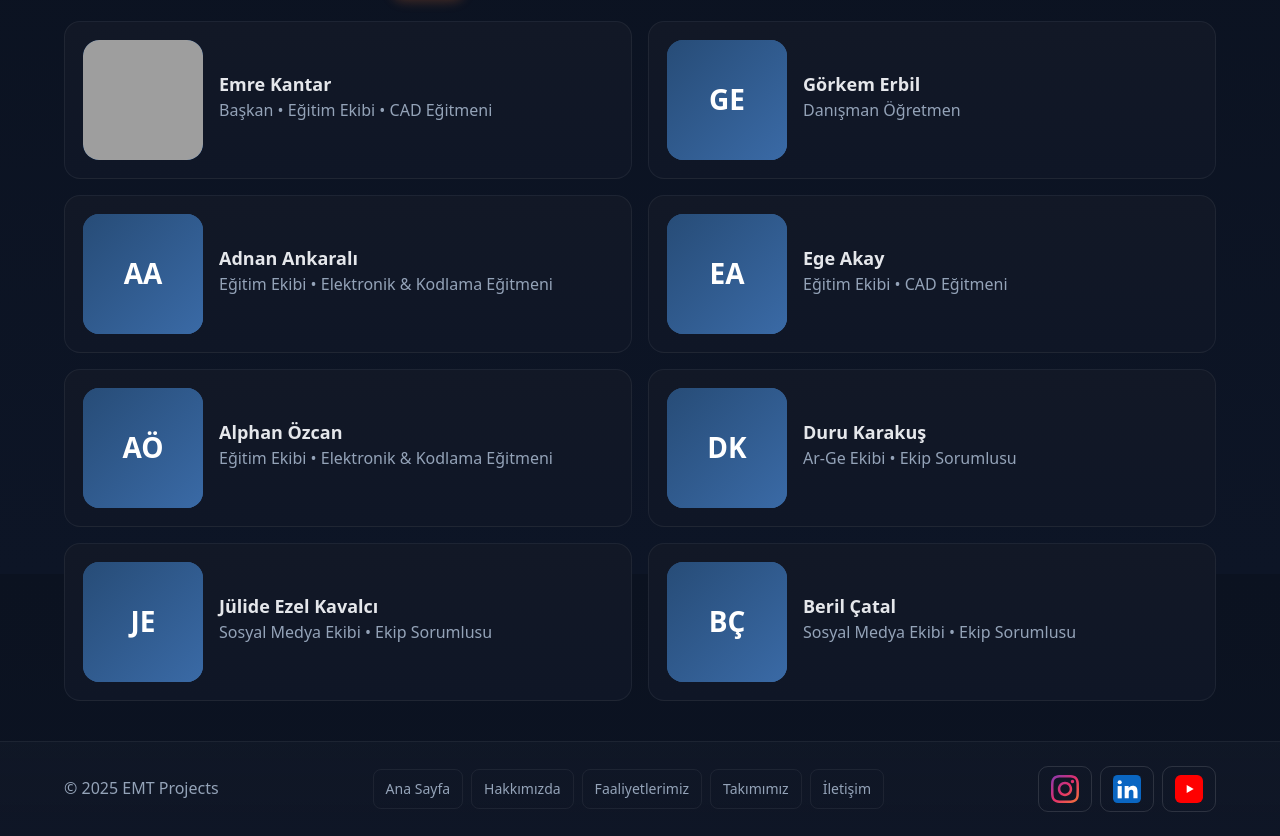
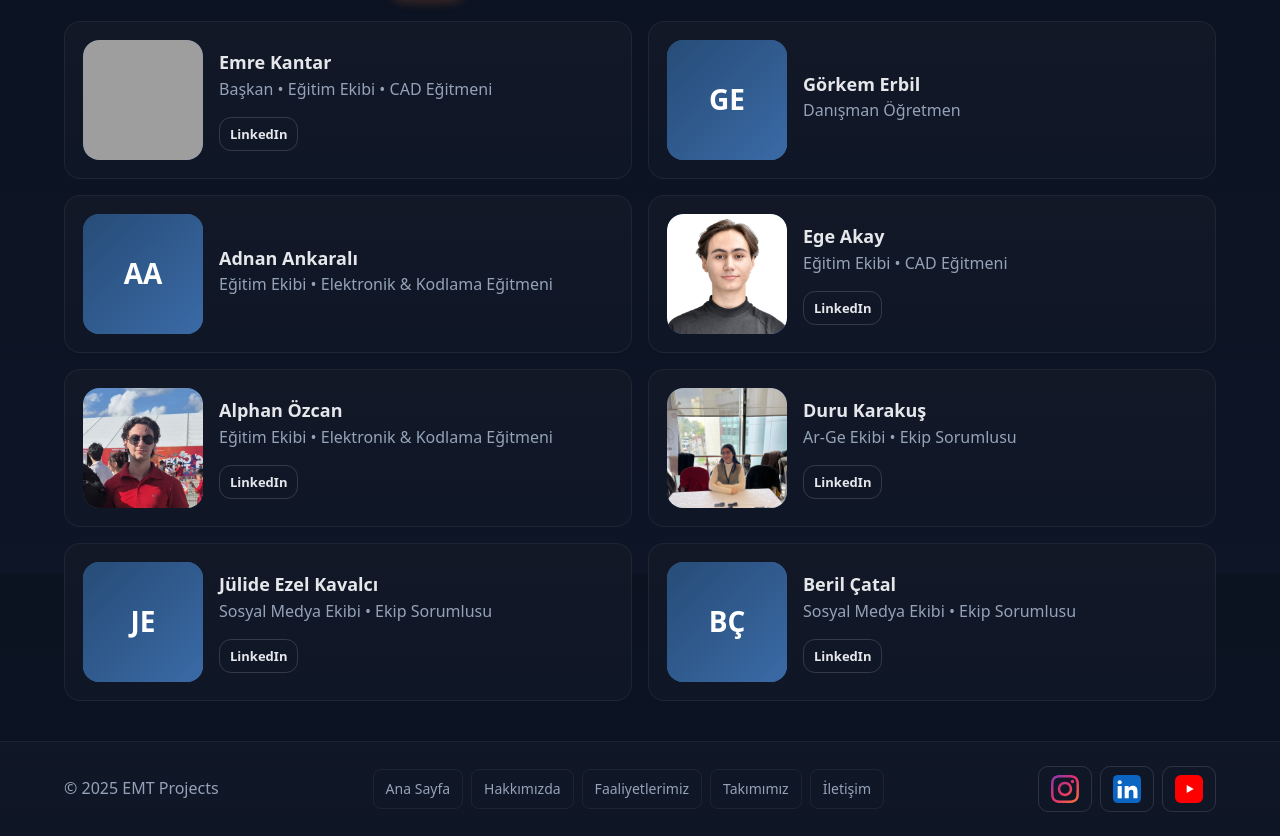
Before and after one commit to emtprojects/emtprojects.net, a plain HTML site: page takimimiz.html in a window 1280 px wide. Shown: the part 1026-1862 px from the top of the page. Drawn offline with Linux system fonts and the light colour scheme; grey boxes are pictures that could not be loaded.

Commit message:
team-card-upload

```diff
--- a/takimimiz.html
+++ b/takimimiz.html
@@ -107,7 +107,7 @@
               <strong>Emre Kantar</strong>
               <div class="role" data-translate="team.members.emre.role">Başkan • Eğitim Ekibi • CAD Eğitmeni</div>
               <div class="bio"></div>
-              <!--<a href="https://www.linkedin.com/in/emre-kantar" target="_blank" rel="noopener" class="cta secondary small" style="margin-top:8px">LinkedIn</a>-->
+              <a href="https://www.linkedin.com/in/emre-kantar" target="_blank" rel="noopener" class="cta secondary small" style="margin-top:8px">LinkedIn</a>
             </div>
           </div>
           <div class="member" data-team="danisman">
@@ -143,7 +143,7 @@
               <strong>Ege Akay</strong>
               <div class="role" data-translate="team.members.ege.role">Eğitim Ekibi • CAD Eğitmeni</div>
               <div class="bio"></div>
-              <!--<a href="#" target="_blank" rel="noopener" class="cta secondary small" style="margin-top:8px">LinkedIn</a>-->
+              <a href="https://www.linkedin.com/in/ege-akay-858201309" target="_blank" rel="noopener" class="cta secondary small" style="margin-top:8px">LinkedIn</a>
             </div>
           </div>
           <div class="member" data-team="egitim">
@@ -155,19 +155,19 @@
               <strong>Alphan Özcan</strong>
               <div class="role" data-translate="team.members.alphan.role">Eğitim Ekibi • Elektronik & Kodlama Eğitmeni</div>
               <div class="bio"></div>
-              <!--<a href="#" target="_blank" rel="noopener" class="cta secondary small" style="margin-top:8px">LinkedIn</a>-->
+              <a href="https://www.linkedin.com/in/alphan-%C3%B6zcan-38a5a120b" target="_blank" rel="noopener" class="cta secondary small" style="margin-top:8px">LinkedIn</a>
             </div>
           </div>
           <div class="member" data-team="icerik">
             <div class="avatar">
-              <img src="./assets/images/team/ahmet-yilmaz.jpg" alt="Ahmet Yılmaz" onerror="this.style.display='none'; this.parentElement.classList.remove('has-photo');">
+              <img src="./assets/images/team/duru-karakus.jpg" alt="Ahmet Yılmaz" onerror="this.style.display='none'; this.parentElement.classList.remove('has-photo');">
               <div class="initials">DK</div>
             </div>
             <div>
               <strong>Duru Karakuş</strong>
               <div class="role" data-translate="team.members.duru.role">Ar-Ge Ekibi • Ekip Sorumlusu</div>
               <div class="bio"></div>
-              <!--<a href="#" target="_blank" rel="noopener" class="cta secondary small" style="margin-top:8px">LinkedIn</a>-->
+              <a href="http://linkedin.com/in/duru-karakuş" target="_blank" rel="noopener" class="cta secondary small" style="margin-top:8px">LinkedIn</a>
             </div>
           </div>
           <div class="member" data-team="sosyal">
@@ -179,7 +179,7 @@
               <strong>Jülide Ezel Kavalcı</strong>
               <div class="role" data-translate="team.members.julide.role">Sosyal Medya Ekibi • Ekip Sorumlusu</div>
               <div class="bio"></div>
-              <!--<a href="#" target="_blank" rel="noopener" class="cta secondary small" style="margin-top:8px">LinkedIn</a>-->
+              <a href="http://linkedin.com/in/jülide-ezel-kavalcı" target="_blank" rel="noopener" class="cta secondary small" style="margin-top:8px">LinkedIn</a>
             </div>
           </div>
           <div class="member" data-team="sosyal">
@@ -191,7 +191,7 @@
               <strong>Beril Çatal</strong>
               <div class="role" data-translate="team.members.beril.role">Sosyal Medya Ekibi • Ekip Sorumlusu</div>
               <div class="bio"></div>
-              <!--<a href="#" target="_blank" rel="noopener" class="cta secondary small" style="margin-top:8px">LinkedIn</a>-->
+              <a href="http://linkedin.com/in/beril-çatal" target="_blank" rel="noopener" class="cta secondary small" style="margin-top:8px">LinkedIn</a>
             </div>
           </div>
 
```
Also changed, not shown: assets/images/team/alphan-ozcan.jpg (added), assets/images/team/duru-karakus.jpg (added), assets/images/team/ege-akay.jpg (added).
